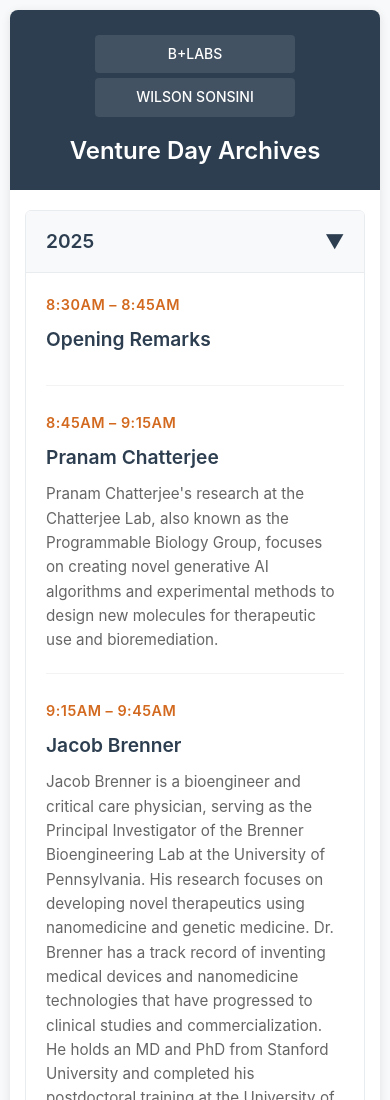
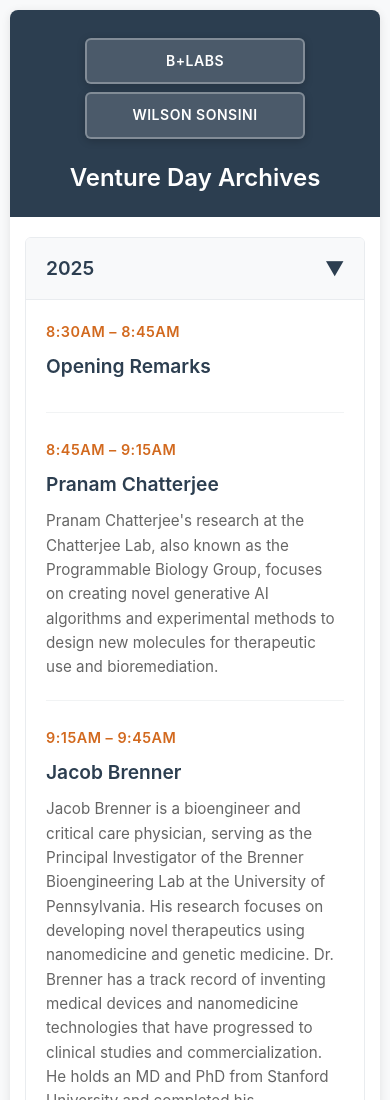
Before and after one commit to RNCDev/fp-venture-day, a plain HTML site: page index.html in a window 390 px wide. Shown: the top 1100 px of the page. Drawn offline with Linux system fonts and the light colour scheme.

Commit message:
Enhance sponsor button visibility with better styling and hover effects

```diff
--- a/index.html
+++ b/index.html
@@ -4,7 +4,7 @@
     <meta charset="UTF-8">
     <meta name="viewport" content="width=device-width, initial-scale=1.0">
     <title>Venture Day Archives</title>
-    <!-- Cache bust: 2024-09-27-v2 -->
+    <!-- Cache bust: 2024-09-27-v3 -->
     <style>
         * {
             margin: 0;
@@ -37,27 +37,34 @@
         }
 
         .sponsors {
-            margin-bottom: 20px;
+            margin-bottom: 25px;
             text-align: center;
         }
 
         .sponsor-link {
             display: inline-block !important;
-            margin: 0 10px;
-            padding: 8px 16px;
-            background: rgba(255,255,255,0.1) !important;
+            margin: 0 15px;
+            padding: 12px 24px;
+            background: rgba(255,255,255,0.15) !important;
             color: white !important;
             text-decoration: none;
-            border-radius: 4px;
-            font-size: 14px;
-            font-weight: 500;
-            transition: background 0.2s;
+            border: 2px solid rgba(255,255,255,0.3);
+            border-radius: 6px;
+            font-size: 15px;
+            font-weight: 600;
+            letter-spacing: 0.5px;
+            text-transform: uppercase;
+            transition: all 0.3s ease;
             visibility: visible !important;
             opacity: 1 !important;
+            box-shadow: 0 2px 8px rgba(0,0,0,0.2);
         }
 
         .sponsor-link:hover {
-            background: rgba(255,255,255,0.2) !important;
+            background: rgba(255,255,255,0.25) !important;
+            border-color: rgba(255,255,255,0.5);
+            transform: translateY(-2px);
+            box-shadow: 0 4px 12px rgba(0,0,0,0.3);
         }
 
         h1 {
@@ -172,14 +179,16 @@
             }
 
             .sponsors {
-                margin-bottom: 15px;
+                margin-bottom: 20px;
             }
 
             .sponsor-link {
                 display: block !important;
-                margin: 5px auto !important;
+                margin: 8px auto !important;
                 text-align: center;
-                max-width: 200px;
+                max-width: 220px;
+                font-size: 14px !important;
+                padding: 10px 20px !important;
             }
         }
     </style>
```
